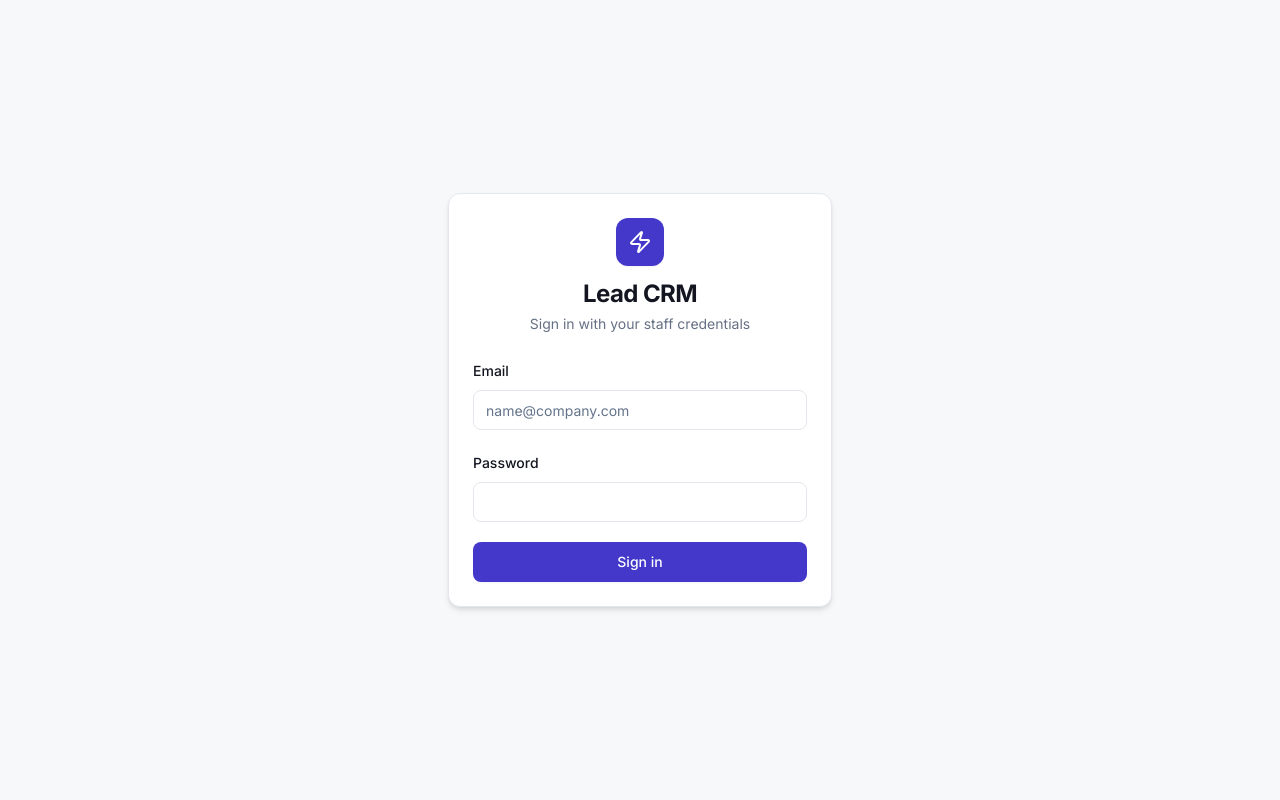
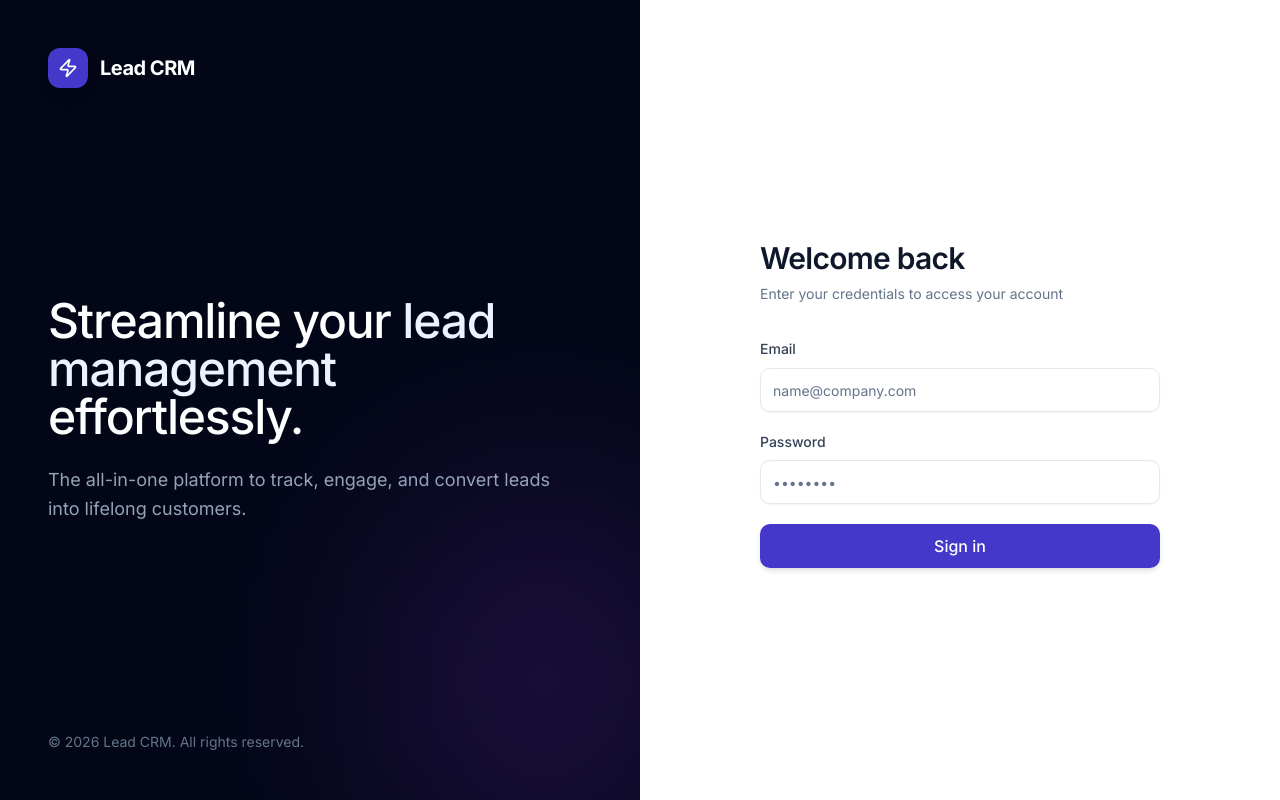
Before and after one commit to test000555786-droid/lead-management-system-k, a Next.js app: page /login in a window 1280 px wide. Built offline with nearby package versions, Linux system fonts and the light colour scheme.

Commit message:
Redesign login page to premium split-screen layout

```diff
--- a/src/app/login/page.tsx
+++ b/src/app/login/page.tsx
@@ -38,21 +38,49 @@ export default function LoginPage() {
   }
 
   return (
-    <div className="flex min-h-screen items-center justify-center bg-[var(--crm-bg)] p-4">
-      <Card className="w-full max-w-sm shadow-md rounded-xl border-[var(--crm-border)]">
-        <CardHeader className="space-y-3 pb-6 text-center">
-          <div className="mx-auto h-12 w-12 rounded-xl bg-[var(--crm-accent)] flex items-center justify-center text-white shadow-sm">
-            <Zap className="h-6 w-6" />
+    <div className="flex min-h-screen bg-white">
+      {/* Left pane: Branding & Visuals (Hidden on small screens) */}
+      <div className="hidden lg:flex w-1/2 bg-slate-950 relative overflow-hidden flex-col justify-between p-12 text-white">
+        {/* Subtle background glow/gradient */}
+        <div className="absolute top-[-10%] left-[-10%] w-[50%] h-[50%] bg-[var(--crm-accent)]/30 blur-[120px] rounded-full mix-blend-screen" />
+        <div className="absolute bottom-[-10%] right-[-10%] w-[50%] h-[50%] bg-purple-600/20 blur-[120px] rounded-full mix-blend-screen" />
+
+        <div className="relative z-10 flex items-center gap-3">
+          <div className="h-10 w-10 rounded-xl bg-[var(--crm-accent)] flex items-center justify-center text-white shadow-lg shadow-[var(--crm-accent)]/20">
+            <Zap className="h-5 w-5" />
           </div>
-          <div>
-            <CardTitle className="text-2xl font-bold tracking-tight text-[var(--crm-text-primary)]">Lead CRM</CardTitle>
-            <CardDescription className="text-[var(--crm-text-secondary)] mt-1">Sign in with your staff credentials</CardDescription>
+          <span className="text-xl font-bold tracking-tight">Lead CRM</span>
+        </div>
+
+        <div className="relative z-10 space-y-6 max-w-lg">
+          <h1 className="text-4xl md:text-5xl font-medium leading-[1.1] tracking-tight">
+            Streamline your <span className="text-[var(--crm-accent-tint)]">lead management</span> effortlessly.
+          </h1>
+          <p className="text-slate-400 text-lg leading-relaxed">
+            The all-in-one platform to track, engage, and convert leads into lifelong customers.
+          </p>
+        </div>
+
+        <div className="relative z-10 text-sm text-slate-500">
+          &copy; {new Date().getFullYear()} Lead CRM. All rights reserved.
+        </div>
+      </div>
+
+      {/* Right pane: Login Form */}
+      <div className="flex w-full lg:w-1/2 flex-col items-center justify-center p-8 sm:p-12 md:p-24 bg-slate-50 lg:bg-white relative">
+        <div className="w-full max-w-[400px] space-y-8">
+
+          <div className="flex flex-col space-y-2 text-center lg:text-left">
+            <div className="lg:hidden mx-auto mb-4 h-12 w-12 rounded-xl bg-[var(--crm-accent)] flex items-center justify-center text-white shadow-sm">
+              <Zap className="h-6 w-6" />
+            </div>
+            <h2 className="text-3xl font-semibold tracking-tight text-slate-900">Welcome back</h2>
+            <p className="text-sm text-slate-500">Enter your credentials to access your account</p>
           </div>
-        </CardHeader>
-        <CardContent>
+
           <form onSubmit={handleSubmit} className="space-y-5">
             <div className="space-y-2">
-              <Label htmlFor="email" className="text-[var(--crm-text-primary)]">Email</Label>
+              <Label htmlFor="email" className="text-sm font-medium text-slate-700">Email</Label>
               <Input
                 id="email"
                 type="email"
@@ -60,33 +88,42 @@ export default function LoginPage() {
                 value={email}
                 onChange={(e) => setEmail(e.target.value)}
                 required
-                className="focus-visible:ring-[var(--crm-accent)] border-[var(--crm-border)]"
+                className="h-11 bg-white border-slate-200 text-slate-900 focus-visible:ring-[var(--crm-accent)] shadow-sm rounded-lg"
               />
             </div>
             <div className="space-y-2">
-              <Label htmlFor="password" className="text-[var(--crm-text-primary)]">Password</Label>
+              <div className="flex items-center justify-between">
+                <Label htmlFor="password" className="text-sm font-medium text-slate-700">Password</Label>
+              </div>
               <Input
                 id="password"
                 type="password"
+                placeholder="••••••••"
                 value={password}
                 onChange={(e) => setPassword(e.target.value)}
                 required
-                className="focus-visible:ring-[var(--crm-accent)] border-[var(--crm-border)]"
+                className="h-11 bg-white border-slate-200 text-slate-900 focus-visible:ring-[var(--crm-accent)] shadow-sm rounded-lg"
               />
             </div>
+
             {error && (
-              <p className="text-sm font-medium text-destructive bg-destructive/10 p-2 rounded-md text-center">{error}</p>
+              <div className="p-3 text-sm font-medium text-red-600 bg-red-50 border border-red-100 rounded-lg flex items-center gap-2">
+                <svg className="w-4 h-4" fill="none" viewBox="0 0 24 24" stroke="currentColor"><path strokeLinecap="round" strokeLinejoin="round" strokeWidth={2} d="M12 8v4m0 4h.01M21 12a9 9 0 11-18 0 9 9 0 0118 0z" /></svg>
+                {error}
+              </div>
             )}
+
             <Button
               type="submit"
-              className="w-full bg-[var(--crm-accent)] hover:bg-[var(--crm-accent-hover)] text-white shadow-sm"
+              className="w-full h-11 text-base font-medium bg-[var(--crm-accent)] hover:bg-[var(--crm-accent-hover)] text-white shadow-md shadow-[var(--crm-accent)]/20 transition-all rounded-lg mt-2"
               disabled={loading}
             >
               {loading ? "Signing in..." : "Sign in"}
             </Button>
           </form>
-        </CardContent>
-      </Card>
+
+        </div>
+      </div>
     </div>
   );
 }
```
